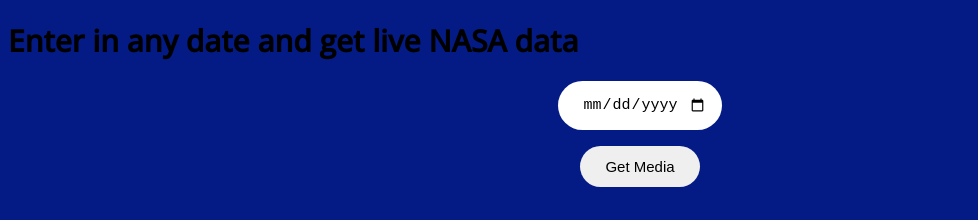
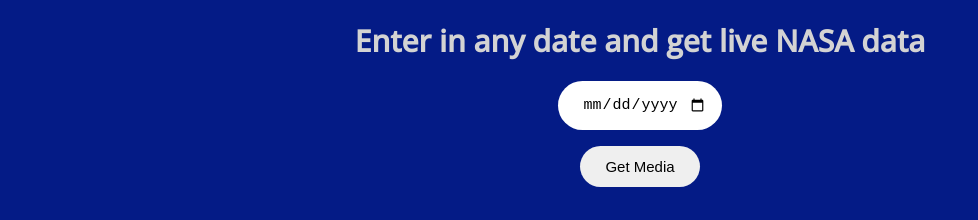
Before and after one commit to shamoosa1/nasa-project, a plain HTML site: page index.html in a window 1280 px wide. Shown: the whole page, without its empty margins (0-978 px from the left). Drawn offline with nearby package versions, Linux system fonts and the light colour scheme.

Commit message:
cleaned up code errors

```diff
--- a/ApiPractice.css
+++ b/ApiPractice.css
@@ -10,14 +10,7 @@ img,iframe {
 }
 
 h1, h3{
-<<<<<<< HEAD
-    color:rgb(211,211,211)
-}
-
-h1, h3, input, button{
-=======
     color:rgb(211,211,211);
->>>>>>> 0186077 (adjusted button padding)
     text-align:center;
 }
 
```
